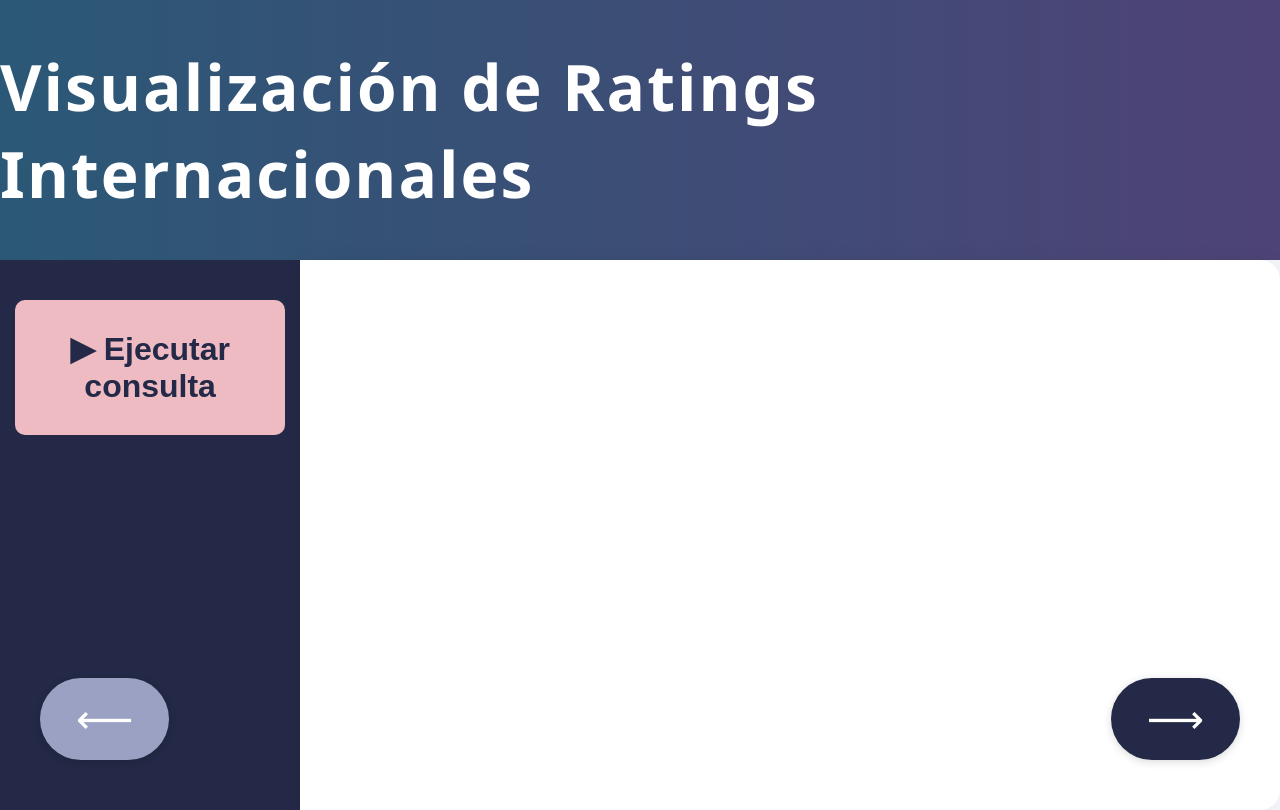
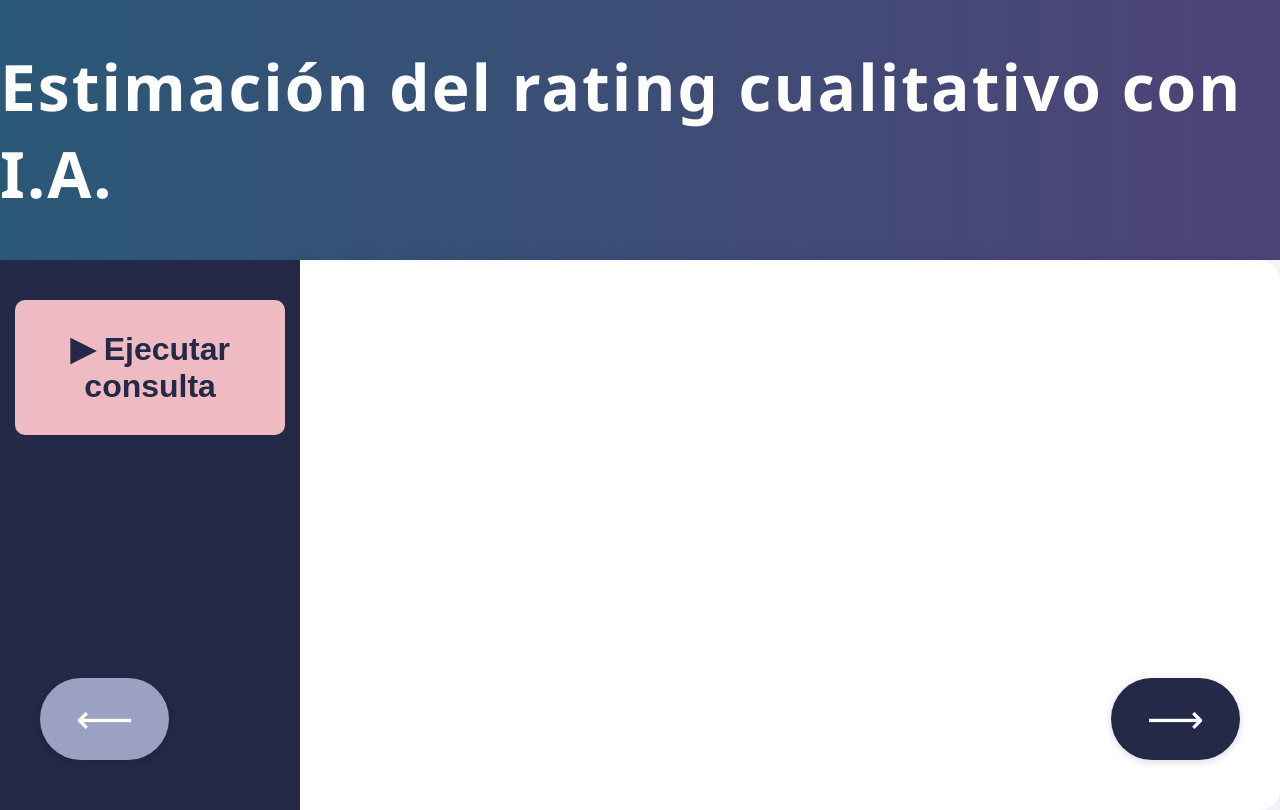
Before and after one commit to Ferd656/Evaluador_entidades_demo, a Flask app: page / in a window 1280 px wide. Run offline with Flask 3, Linux system fonts and the light colour scheme; data that the repository does not hold is empty.

Commit message:
minor tweak

```diff
--- a/templates/index.html
+++ b/templates/index.html
@@ -2,13 +2,13 @@
 <html lang="es">
 <head>
     <meta charset="UTF-8">
-    <title>Ratings Internacionales</title>
+    <title>Rating Cualitativo</title>
     <link rel="stylesheet" href="/static/style.css">
     <link rel="icon" type="image/x-icon" href="{{ url_for('static', filename='favicon.ico') }}">
 </head>
 <body>
     <div class="header">
-        <h1>Visualización de Ratings Internacionales</h1>
+        <h1>Estimación del rating cualitativo con I.A.</h1>
     </div>
     <div class="container">
         <div class="sidebar">
```
